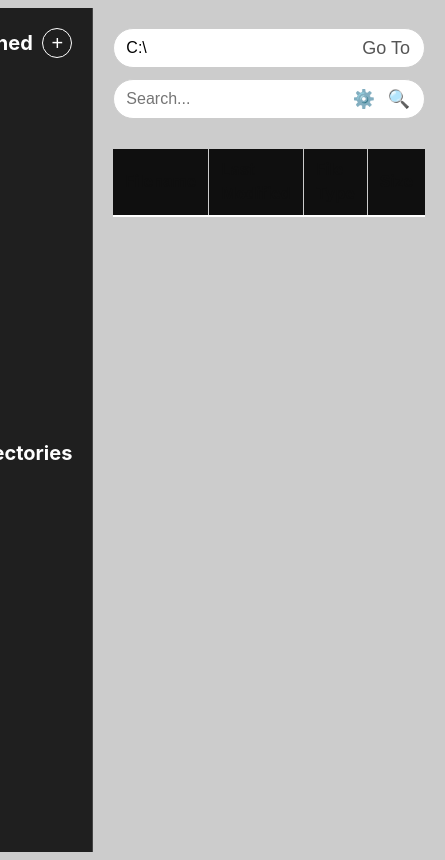
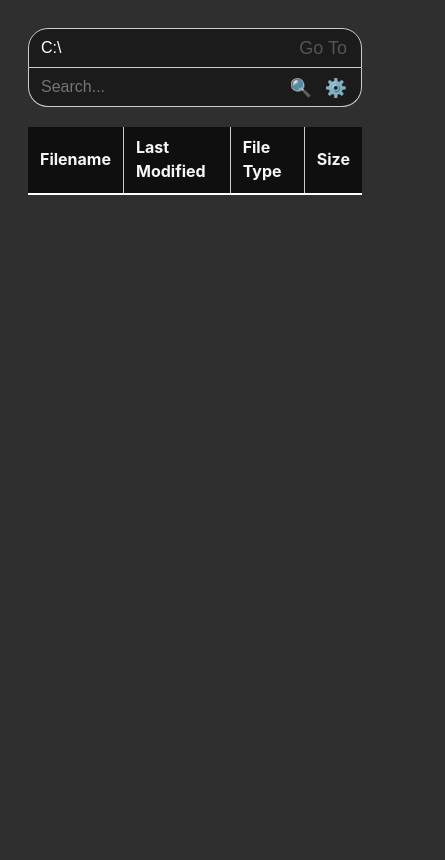
Before and after one commit to NFischer08/Semi24-Fileexplorer, a plain HTML site: page src/index.html in a window 390 px wide. Shown: the whole page, 445 px wide, since content can reach past the window. Drawn offline with Linux system fonts and the light colour scheme.

Commit message:
Made Iputs cleaner

```diff
--- a/src/styles.css
+++ b/src/styles.css
@@ -7,8 +7,8 @@
   line-height: 24px;
   font-weight: 400;
 
-  color: #0f0f0f;
-  background-color: #ccc;
+  color: #f6f6f6;
+  background-color: #2f2f2f;
 
   font-synthesis: none;
   text-rendering: optimizeLegibility;
@@ -40,7 +40,7 @@
 .row {
   display: flex;
   justify-content: center;
-  gap: 1px; /* Abstand zwischen den Spalten */
+  gap: -1px; /* Abstand zwischen den Spalten */
 }
 
 a {
@@ -50,7 +50,7 @@ a {
 }
 
 a:hover {
-  color: #535bf2;
+  color: #24c8db;
 }
 
 h1 {
@@ -112,35 +112,16 @@ td.error {
 
 /* Fehlermeldung anzeigen */
 #error-message {
-  margin-top: 10px; /* Abstand zur Tabelle */
-  padding: 10px; /* Innenabstand für besseren Look */
-  background-color: #f8d7da; /* Hellroter Hintergrund für Fehlermeldungen */
-  color: #721c24; /* Dunkelrote Schriftfarbe */
-  border: 1px solid #ff001b; /* Passende Rahmenfarbe */
-  border-radius: 5px; /* Runde Ecken */
-  font-size: 16px; /* Lesbare Schriftgröße */
-  text-align: left; /* Text zentrieren */
+  margin-top: 10px;
+  padding: 10px;
+  background-color: #f8d7da;
+  color: #721c24;
+  border: 1px solid #ff001b;
+  border-radius: 5px;
+  font-size: 16px;
+  text-align: left;
 }
 
-@media (prefers-color-scheme: dark) {
-  :root {
-    color: #f6f6f6;
-    background-color: #2f2f2f;
-  }
-
-  a:hover {
-    color: #24c8db;
-  }
-
-  input,
-  button {
-    color: #ffffff;
-    background-color: #0f0f0f98;
-  }
-  button:active {
-    background-color: #0f0f0f69;
-  }
-}
 
 /*Eingabefelder -----------------------------------------------*/
 
@@ -176,8 +157,20 @@ td.error {
   float: left;
 }
 
+.file-path-input{
+  border-top-right-radius: 0;
+  border-bottom-right-radius: 0;
+}
+
+.search-input{
+  border-top-left-radius: 0;
+  border-bottom-left-radius: 0;
+  border-left: none;
+}
+
 .search-button,
-.file-path-button {
+.file-path-button,
+.settings-button {
   position: absolute;
   right: 10px; /* Abstand vom rechten Rand */
   top: 50%;
@@ -191,24 +184,38 @@ td.error {
   float: left;
 }
 
+.search-button {
+  right: 45px;
+}
+
 .search-button:hover,
 .file-path-button:hover {
   color: #ffffff;
 }
 
-.file-path-container,
-.search-container {
+.file-path-container{
   flex: 1; /* Beide Elemente nehmen denselben Platz ein */
-  max-width: 45%;
-  margin-right: 2%;
+  max-width: 60%;
+  margin-right: 0;
 }
 
 .search-container {
   margin-right: 0;
-  margin-left: auto
+  margin-left: auto;
+  flex: 1; /* Beide Elemente nehmen denselben Platz ein */
+  max-width: 40%;
 }
 
-@media (max-width: 700px) {
+input,
+button {
+  color: #ffffff;
+  background-color: #0f0f0f98;
+}
+button:active {
+  background-color: #0f0f0f69;
+}
+
+@media (max-width: 450px) {
   .container {
     flex-direction: column; /* Items untereinander anordnen */
     align-items: stretch; /* Items füllen die volle Breite */
@@ -218,30 +225,30 @@ td.error {
   .search-container {
     max-width: 100%; /* Volle Breite für Mobile */
     margin-right: 0; /* Kein Seitenabstand */
-    margin-bottom: 10px; /* Abstand zwischen den Containern für Mobile */
+    margin-bottom: 0; /* Abstand zwischen den Containern für Mobile */
+  }
+
+  .file-path-input{
+    border-top-right-radius: 20px;
+    border-bottom-left-radius: 0;
+  }
+
+  .search-input{
+    border-top-right-radius: 0;
+    border-bottom-left-radius: 20px;
+    border-left: 1px solid #ccc;
+    border-top: none;
   }
 
   .row {
     display: flex;
     flex-direction: column;
     justify-content: center;
-    gap: 1px; /* Abstand zwischen den Spalten */
+    gap: 0; /* Abstand zwischen den Spalten */
   }
 }
 
 /*Einstellungen ---------------------------------*/
-.settings-button {
-  position: absolute;
-  right: 45px; /* Abstand vom rechten Rand */
-  top: 50%;
-  transform: translateY(-50%);
-  background-color: transparent;
-  border: none;
-  cursor: pointer;
-  font-size: 18px;
-  padding: 5px;
-  color: #555;
-}
 
 .settings-button:hover {
   color: #ffffff;
@@ -304,7 +311,7 @@ td.error {
   width: 170px;
   background-color: #1f1f1f;
   color: #ffffff;
-  padding: 20px;
+  padding: 20px;/*20px*/
   display: flex;
   flex-direction: column;
   gap: 15px;
@@ -377,7 +384,17 @@ td.error {
   flex-grow: 1; /* Restlichen Platz einnehmen */
   padding: 20px;
 }
+
+@media (max-width: 700px) {
+  .sidebar {
+    display: none;
+  }
+
+}
+
 /* Context menu styles -------------------------------------------------------------------*/
+
+
 #context-menu {
   display: none;
   position: absolute;
```
